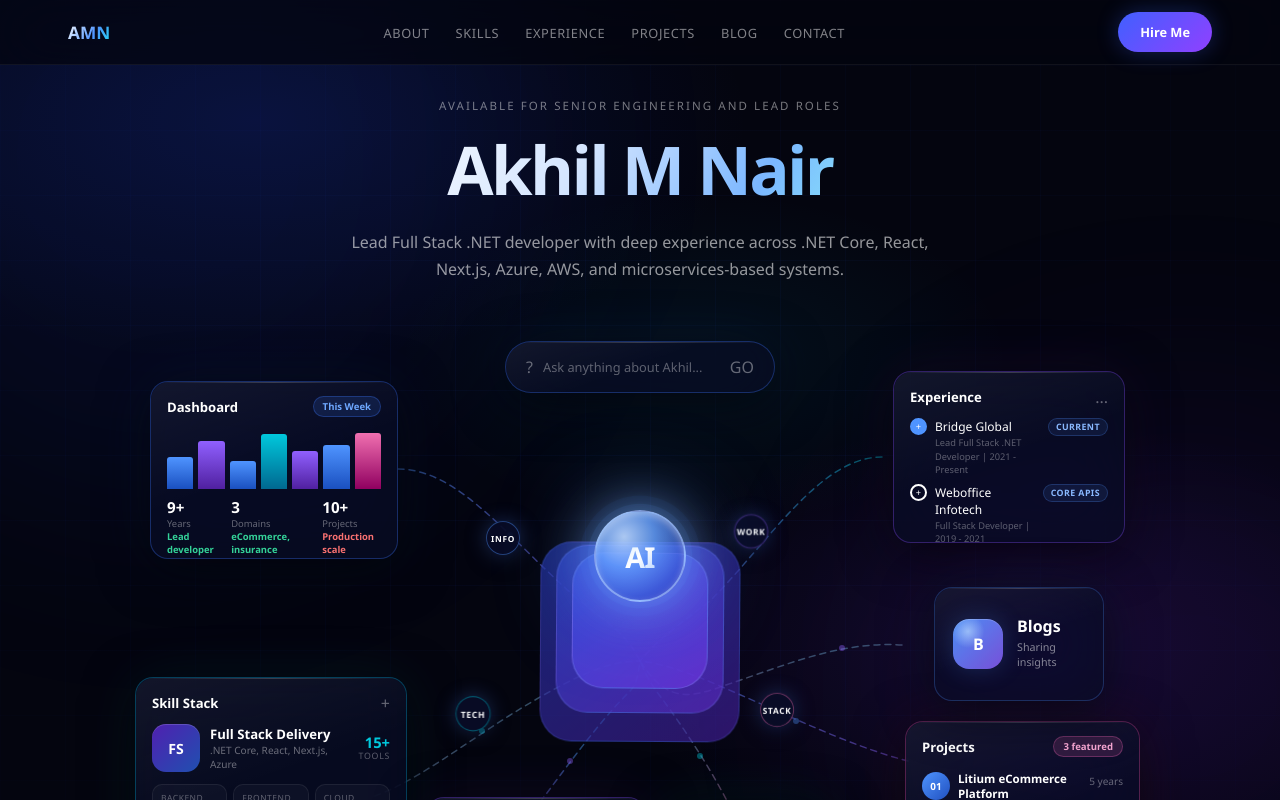
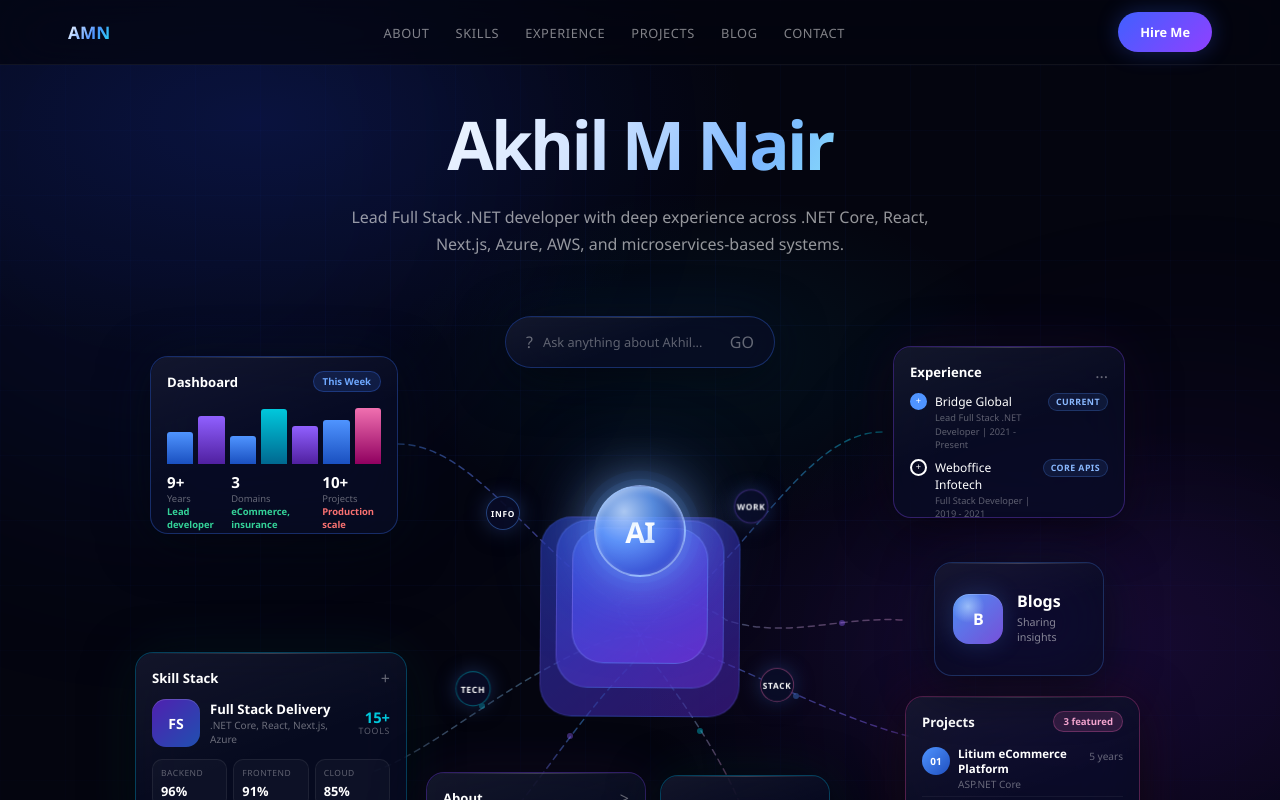
Before and after one commit to akhilbridge/My-Resume, a Next.js app: page / in a window 1280 px wide. Shown: the top 800 px of the page. Built offline with nearby package versions, Linux system fonts and the light colour scheme.

Commit message:
ui changes

```diff
--- a/app/globals.css
+++ b/app/globals.css
@@ -212,7 +212,7 @@ input {
   max-width: 720px;
   text-align: center;
   margin: 0 auto 18px;
-  padding: 10px 24px 0;
+  padding: 10px 14px 0;
 }
 
 .hero-overline {
@@ -765,6 +765,7 @@ input {
   border: 2px solid;
   font-size: 0.58rem;
   flex-shrink: 0;
+  padding-bottom: 2px;
 }
 
 .ck-b {
--- a/components/portfolio-hub.tsx
+++ b/components/portfolio-hub.tsx
@@ -493,7 +493,6 @@ export function PortfolioHub() {
 
       <section className="scene-outer">
         <div className="hero-copy-band">
-          <p className="hero-overline">{portfolio.person.availability}</p>
           <h1>{portfolio.person.name}</h1>
           <p>{portfolio.person.shortBio}</p>
         </div>
@@ -520,7 +519,7 @@ export function PortfolioHub() {
             <path className="wire wire-p" d="M792,156 C730,156 680,240 620,300 C580,330 565,342 550,360" />
             <path className="wire wire-c" d="M285,495 C340,475 400,420 480,380 C510,365 530,360 550,360" />
             <path className="wire wire-b" d="M818,460 C760,445 700,415 630,385 C596,370 568,362 550,360" />
-            <path className="wire wire-c" d="M812,344 C750,340 696,364 636,384 C602,396 578,404 550,360" />
+            <path className="wire wire-c" d="M812,344 C750,340 696,364 636,344 C602,316 478,304 550,360" />
             <path className="wire wire-p" d="M430,527 C460,490 500,430 540,390 C543,387 547,384 550,360" />
             <path className="wire wire-c" d="M650,528 C635,490 600,435 570,395 C563,386 556,375 550,360" />
             <path className="wire wire-b" d="M550,92 L550,270" opacity=".3" />
```
